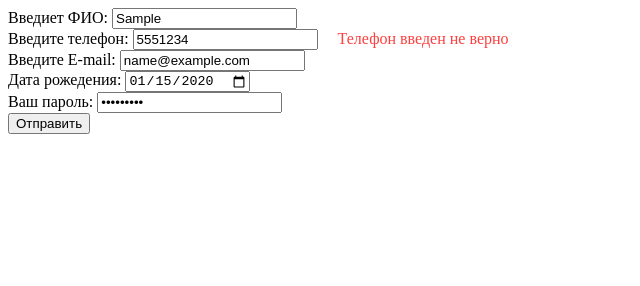
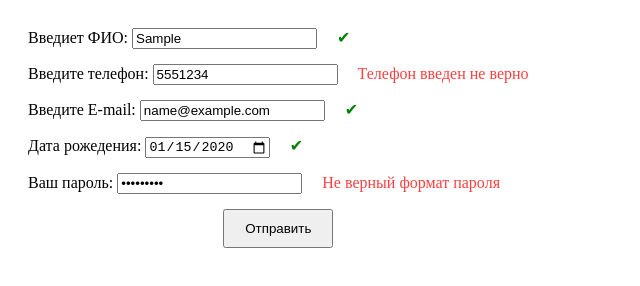
Before and after one commit to gfredex/HW31, a plain HTML site: page index.html in a window 1280 px wide. Both pictures are taken after typing "Sample", "5551234", "name@example.com", "2020-01-15", "Sample123" into the empty fields and a click on the button "Отправить". Shown: the whole page, without its empty margins (0-640 px from the left). Drawn offline with Linux system fonts and the light colour scheme.

Commit message:
add: solution task1

```diff
--- a/scripr.js
+++ b/scripr.js
@@ -18,58 +18,51 @@ function createForm() {
     const passwordError = document.createElement('span');
     const btn = document.createElement('button');
 
+    form.classList.add('my-form');
+    btn.style.cssText = `
+    padding: 10px 20px;
+    width: fit-content;
+    margin: 0 auto;
+    `;
+
     labelName.setAttribute('for', 'fullName');
     labelName.innerText = 'Введиет ФИО: ';
-    labelName.style.display = 'block';
     nameInput.type = 'text';
     nameInput.name = 'fullName';
     nameInput.id = 'fullName';
-    nameInput.placeholder = 'Введите ФИО';
+    nameInput.placeholder = 'Иванов Иван';
     // nameInput.required = true;
     // nameInput.minLength = 3;
 
     labelPhone.setAttribute('for', 'phone');
     labelPhone.innerText = 'Введите телефон: ';
-    labelPhone.style.display = 'block';
     phoneInput.type = 'tel';
     phoneInput.name = 'phone';
     phoneInput.id = 'phone';
-    // phoneInput.pattern = '+[0-9]{3}([0-9]{2}) [0-9]{3}-[0-9]{2}-[0-9]{2}';
-    // phoneInput.required = true;
-    // phoneInput.minLength = 3;
-    // phoneInput.maxLength = 18;
     phoneInput.placeholder = '+375(29) 111-11-11';
 
     labelEmail.setAttribute('for', 'email');
     labelEmail.innerText = 'Введите E-mail: ';
-    labelEmail.style.display = 'block';
     emailInput.type = 'email';
     emailInput.name = 'email';
     emailInput.id = 'email';
-    // emailInput.pattern = '/[a-zA-Z]+@[a-zA-Z]{2,5}+\.[a-zA-Z]{2,4}/$';
-    emailInput.pattern = '/[a-zA-Z0-9._%+-]{3,}+@[a-zA-Z0-9.-]{3,}+\.[a-zA-Z]{2,4}/';
     emailInput.placeholder = 'abc@abc.abc';
 
     labelBirth.setAttribute('for', 'bdate');
     labelBirth.innerText = 'Дата рожедения: ';
-    labelBirth.style.display = 'block';
     birthInput.type = 'date';
     birthInput.name = 'bdate';
     birthInput.id = 'bdate';
 
     labelPassword.setAttribute('for', 'password');
     labelPassword.innerText = 'Ваш пароль: ';
-    labelPassword.style.display = 'block';
     passwordInput.type = 'password';
     passwordInput.name = 'password';
     passwordInput.id = 'password';
-    passwordInput.placeholder = 'Password';
-    // passwordInput.required = true;
-    // passwordInput.minLength = 8;
+    passwordInput.placeholder = 'Пароль';
 
     btn.type = 'submit';
-    btn.innerText = 'Отправить'
-
+    btn.innerText = 'Отправить';
 
     labelName.appendChild(nameInput);
     labelName.appendChild(nameError);
@@ -93,36 +86,80 @@ function createForm() {
 
     form.appendChild(btn);
 
-    root.appendChild(form)
+    root.appendChild(form);
 
     const regexpPhone = /\+(\d){3}\((\d){2}\) (\d){3}\-(\d){2}\-(\d){2}/;
+    const regexEmail = /([a-zA-Z0-9._-]+@[a-zA-Z0-9._-]+\.[a-zA-Z]{2,4})/;
+    const regexPassword = /(?=.*[0-9])(?=.*[!@#$%^&*.+-])(?=.*[A-Z])[0-9a-zA-Z!@#$%^&*.+-]{8,}/g;
+
 
     form.addEventListener('submit', event => {
+        let readyIndex = 0;
         event.preventDefault();
 
         if (nameInput.value.trim().length < 3) {
+            nameError.style.color = '#ff3f3f';
             nameError.innerText = 'Имя слишком короткое';
         } else {
-            nameError.innerText = '';
+            nameError.innerHTML = '&#10004;';
+            nameError.style.color = 'green';
+            readyIndex++;
         }
 
         if (phoneInput.value.trim().length < 3) {
+            phoneError.style.color = '#ff3f3f';
             phoneError.innerText = 'Телефон не может быть короче 3-х символов';
         } else if (phoneInput.value.trim().length > 18) {
+            phoneError.style.color = '#ff3f3f';
             phoneError.innerText = 'Телефон не может быть длинее 18 символов';
-        } else if (!phoneInput.value.match(regexpPhone)) {
-            // !regexpPhone.test(phoneInput.value)
-            console.log(phoneInput.value);
+        } else if (!phoneInput.value.trim().match(regexpPhone)) {
+            phoneError.style.color = '#ff3f3f';
             phoneError.innerText = 'Телефон введен не верно';
         } else {
-            console.log('Все ок!');
-            phoneError.innerHTML = '';
+            phoneError.innerHTML = '&#10004;';
+            phoneError.style.color = 'green';
+            readyIndex++;
         }
 
-        // if (!emailInput.pattern)
-        console.log(emailInput);
+        if (!emailInput.value.trim().match(regexEmail)) {
+            emailError.style.color = '#ff3f3f';
+            emailError.innerText = 'Не верный формат электронной почты'
+        } else {
+            emailError.innerHTML = '&#10004;';
+            emailError.style.color = 'green';
+            readyIndex++;
+        }
 
-    })
+        if (birthInput.value > "01.01.1930") {
+            birthError.innerHTML = '&#10004;';
+            birthError.style.color = 'green';
+            readyIndex++;
+        } else {
+            birthError.style.color = '#ff3f3f';
+            birthError.textContent = 'Дата не указана';
+        }
+
+        if (passwordInput.value.trim().length < 8) {
+            passwordError.style.color = '#ff3f3f';
+            passwordError.textContent = 'Нужно минимум 8 символов';
+        } else if (!passwordInput.value.trim().match(regexPassword)) {
+            passwordError.style.color = '#ff3f3f';
+            passwordError.textContent = 'Не верный формат пароля';
+        } else {
+            passwordError.innerHTML = '&#10004;';
+            passwordError.style.color = 'green';
+            readyIndex++;
+        }
+        if (readyIndex === 5) {
+            console.log({
+                name: nameInput.value.trim(),
+                phone: phoneInput.value.trim(),
+                email: emailInput.value.trim(),
+                birthday: birthInput.value,
+                password: 'OK'
+            });
+        }
+    });
 }
 
 createForm();
--- a/style.css
+++ b/style.css
@@ -4,5 +4,12 @@
 
 span {
     margin-left: 20px;
-    color: #ff3f3f;
 }
+
+.my-form {
+    width: fit-content;
+    padding: 20px;
+    display: flex;
+    flex-direction: column;
+    gap: 15px;
+}
```
